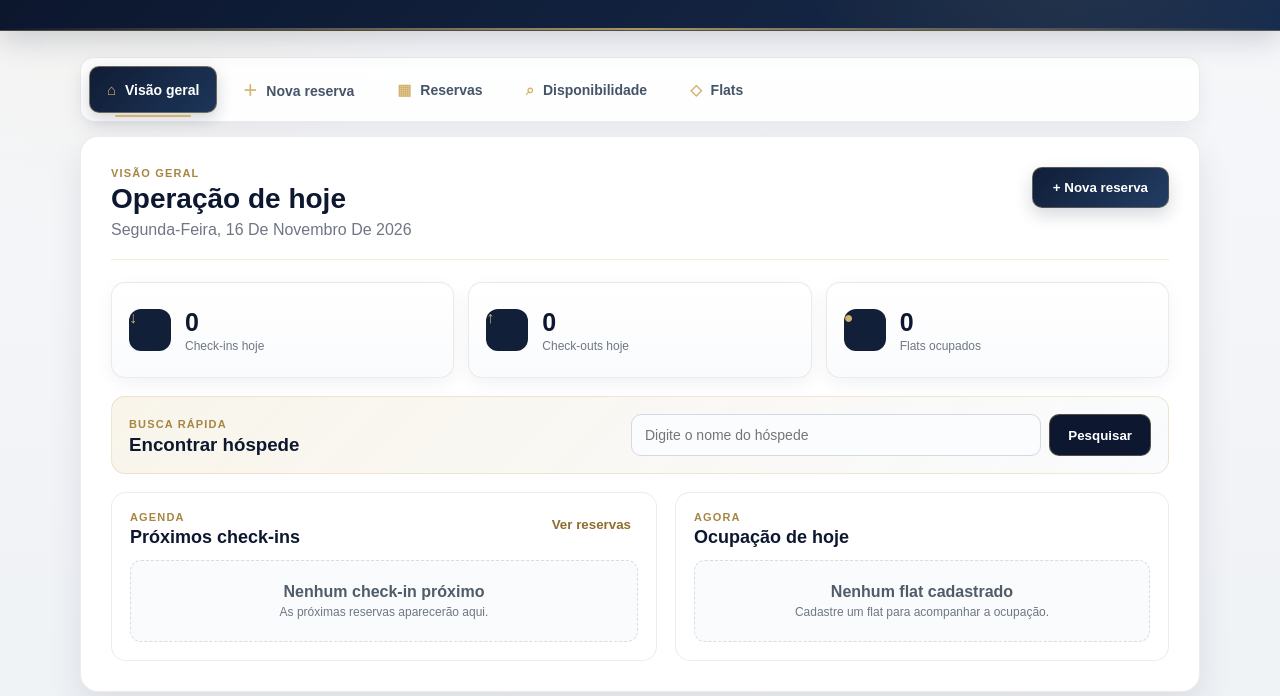
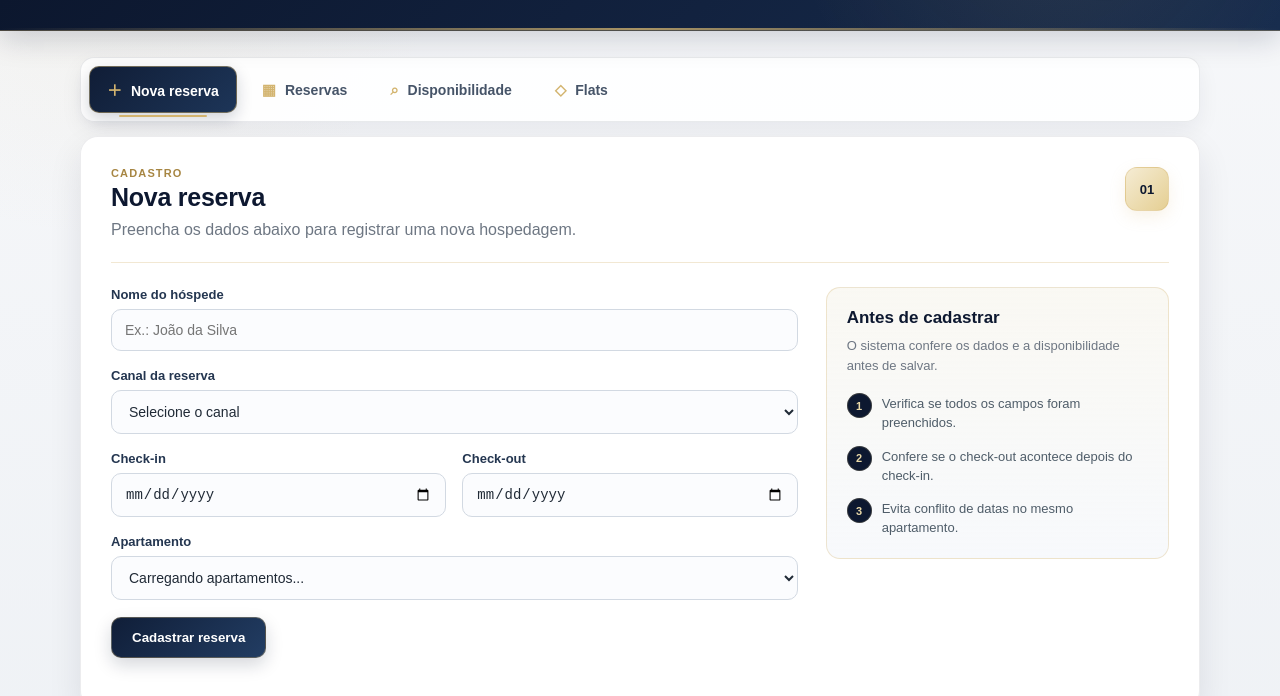
Before and after one commit to wagnerfilho05/Altius-Hub-, a website: page public/index.html in a window 1280 px wide. Shown: the part 126-822 px from the top of the page. Drawn offline with Linux system fonts and the light colour scheme; no server answers.

Commit message:
Remove visão geral e volta a abrir em nova reserva

```diff
--- a/public/index.html
+++ b/public/index.html
@@ -4,7 +4,7 @@
   <meta charset="UTF-8">
   <meta name="viewport" content="width=device-width, initial-scale=1.0">
   <title>Altius Hub</title>
-  <link rel="stylesheet" href="style.css?v=20261116-3">
+  <link rel="stylesheet" href="style.css?v=20261116-4">
 </head>
 <body>
   <header class="topo">
@@ -22,83 +22,13 @@
 
   <main>
     <div class="menu">
-      <button id="botaoDashboard" type="button" class="ativo"><span class="icone-menu">⌂</span> Visão geral</button>
-      <button id="botaoNova" type="button"><span class="icone-menu">＋</span> Nova reserva</button>
+      <button id="botaoNova" type="button" class="ativo"><span class="icone-menu">＋</span> Nova reserva</button>
       <button id="botaoLista" type="button"><span class="icone-menu">▦</span> Reservas</button>
       <button id="botaoDisponibilidade" type="button"><span class="icone-menu">⌕</span> Disponibilidade</button>
       <button id="botaoFlat" type="button"><span class="icone-menu">◇</span> Flats</button>
     </div>
 
-    <section id="telaDashboard" class="tela">
-      <div class="dashboard-cabecalho">
-        <div>
-          <span class="subtitulo">Visão geral</span>
-          <h2 id="saudacaoDashboard">Operação de hoje</h2>
-          <p id="dataDashboard"></p>
-        </div>
-        <button id="atalhoNovaReserva" type="button" class="salvar">+ Nova reserva</button>
-      </div>
-
-      <div class="dashboard-indicadores">
-        <div class="indicador-dashboard">
-          <span class="indicador-icone">↓</span>
-          <div>
-            <strong id="totalCheckinsHoje">0</strong>
-            <span>Check-ins hoje</span>
-          </div>
-        </div>
-        <div class="indicador-dashboard">
-          <span class="indicador-icone">↑</span>
-          <div>
-            <strong id="totalCheckoutsHoje">0</strong>
-            <span>Check-outs hoje</span>
-          </div>
-        </div>
-        <div class="indicador-dashboard">
-          <span class="indicador-icone">●</span>
-          <div>
-            <strong id="totalOcupadosHoje">0</strong>
-            <span>Flats ocupados</span>
-          </div>
-        </div>
-      </div>
-
-      <div class="busca-global">
-        <div>
-          <span class="subtitulo">Busca rápida</span>
-          <h3>Encontrar hóspede</h3>
-        </div>
-        <div class="busca-global-controles">
-          <input id="buscaGlobal" type="search" placeholder="Digite o nome do hóspede">
-          <button id="botaoBuscaGlobal" type="button">Pesquisar</button>
-        </div>
-      </div>
-
-      <div class="dashboard-grid">
-        <div class="bloco-dashboard">
-          <div class="bloco-dashboard-titulo">
-            <div>
-              <span class="subtitulo">Agenda</span>
-              <h3>Próximos check-ins</h3>
-            </div>
-            <button id="verTodasReservas" type="button" class="link-botao">Ver reservas</button>
-          </div>
-          <div id="proximosCheckins" class="lista-dashboard"></div>
-        </div>
-
-        <div class="bloco-dashboard">
-          <div class="bloco-dashboard-titulo">
-            <div>
-              <span class="subtitulo">Agora</span>
-              <h3>Ocupação de hoje</h3>
-            </div>
-          </div>
-          <div id="ocupacaoHoje" class="lista-dashboard ocupacao-dashboard"></div>
-        </div>
-      </div>
-    </section>
-
-    <section id="telaNova" class="tela escondida">
+    <section id="telaNova" class="tela">
       <div class="titulo-secao">
         <div>
           <span class="subtitulo">Cadastro</span>
@@ -439,6 +369,6 @@
     <span class="rodape-marca">Altius Flats</span>
   </footer>
 
-  <script src="app.js?v=20261116-7"></script>
+  <script src="app.js?v=20261116-8"></script>
 </body>
 </html>
```
